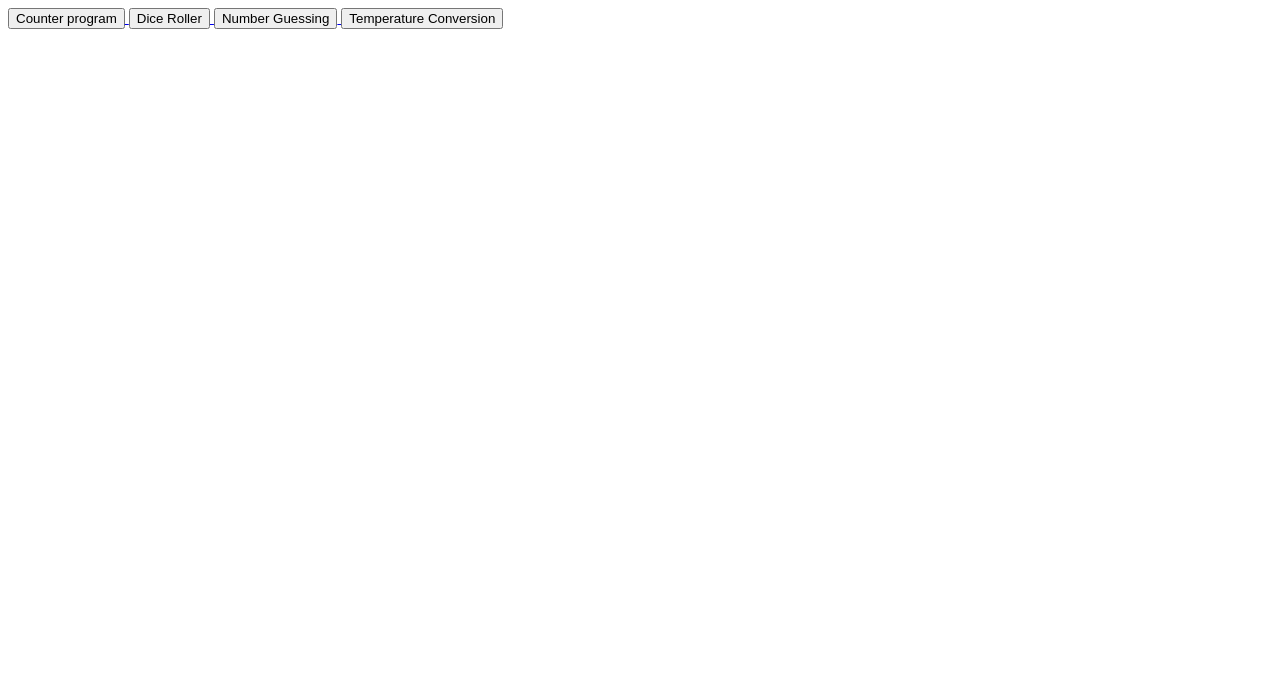
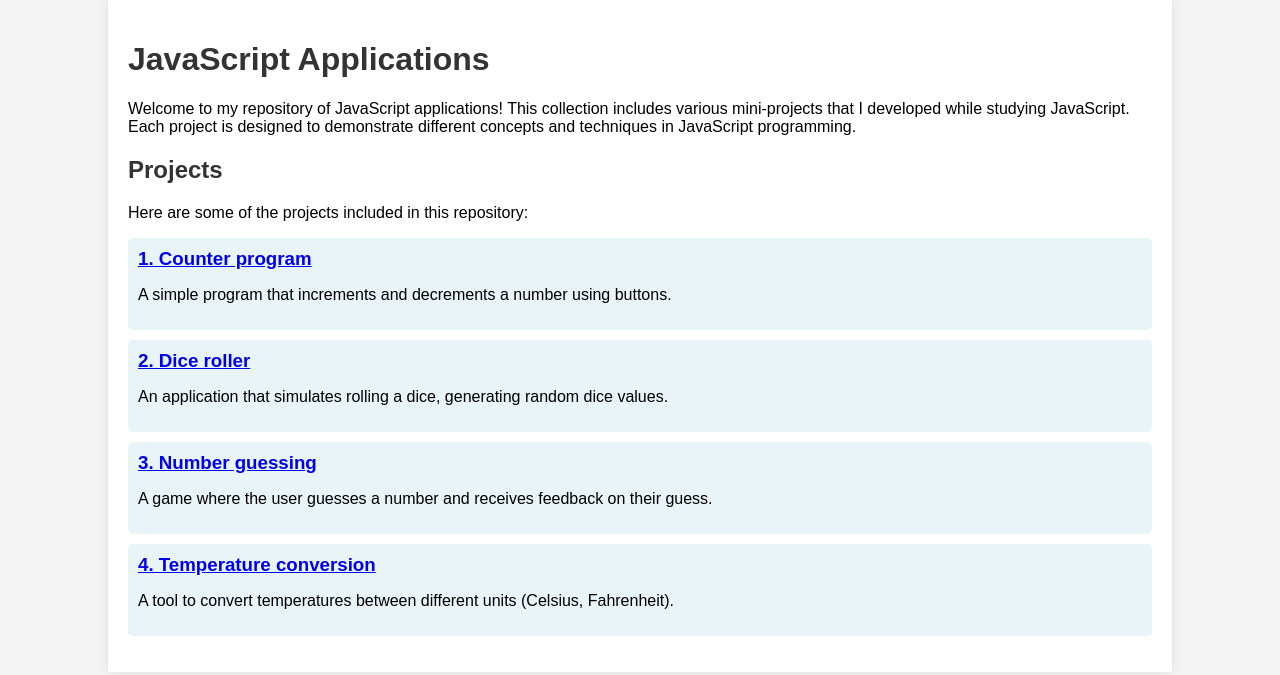
Before and after one commit to khaledkamr/JavaScript-applications, a plain HTML site: page index.html in a window 1280 px wide. Drawn offline with Linux system fonts and the light colour scheme.

Commit message:
Updated index page

```diff
--- a/index.html
+++ b/index.html
@@ -1,15 +1,76 @@
+<!DOCTYPE html>
+<html lang="en">
+<head>
+    <meta charset="UTF-8">
+    <meta name="viewport" content="width=device-width, initial-scale=1.0">
+    <title>JavaScript Applications</title>
+    <style>
+        body {
+            font-family: Arial, sans-serif;
+            background-color: #f4f4f4;
+            margin: 0;
+            padding: 0;
+        }
+        .container {
+            width: 80%;
+            margin: 0 auto;
+            background: #fff;
+            padding: 20px;
+            box-shadow: 0 0 10px rgba(0, 0, 0, 0.1);
+        }
+        h1, h2 {
+            color: #333;
+        }
+        ul {
+            list-style-type: none;
+            padding: 0;
+        }
+        ul li {
+            margin: 10px 0;
+        }
+        .project {
+            background-color: #e8f4f8;
+            padding: 10px;
+            border-radius: 5px;
+        }
+        .project h3 {
+            margin: 0;
+        }
+    </style>
+</head>
+<body>
+    <div class="container">
+        <h1>JavaScript Applications</h1>
+        <p>Welcome to my repository of JavaScript applications! This collection includes various mini-projects that I developed while studying JavaScript. Each project is designed to demonstrate different concepts and techniques in JavaScript programming.</p>
+
+        <h2>Projects</h2>
+        <p>Here are some of the projects included in this repository:</p>
+        <ul>
+            <li class="project">
                 <a href="counter program/index.html">
-    <button>Counter program</button>
+                    <h3>1. Counter program</h3>
                 </a>
-
+                <p>A simple program that increments and decrements a number using buttons.</p>
+            </li>
+            <li class="project">
                 <a href="Dice Roller/index.html">
-    <button>Dice Roller</button>
+                    <h3>2. Dice roller</h3>
                 </a>
-
+                <p>An application that simulates rolling a dice, generating random dice values.</p>
+            </li>
+            <li class="project">
                 <a href="Number Guessing/index.html">
-    <button>Number Guessing</button>
+                    <h3>3. Number guessing</h3>
                 </a>
-
+                <p>A game where the user guesses a number and receives feedback on their guess.</p>
+            </li>
+            <li class="project">
                 <a href="Temperature conversion/index.html">
-    <button>Temperature Conversion</button>
+                    <h3>4. Temperature conversion</h3>
                 </a>
+                <p>A tool to convert temperatures between different units (Celsius, Fahrenheit).</p>
+            </li>
+        </ul>
+    </div>
+</body>
+</html>
```
Lines whose indentation alone changed are shown as unchanged.
